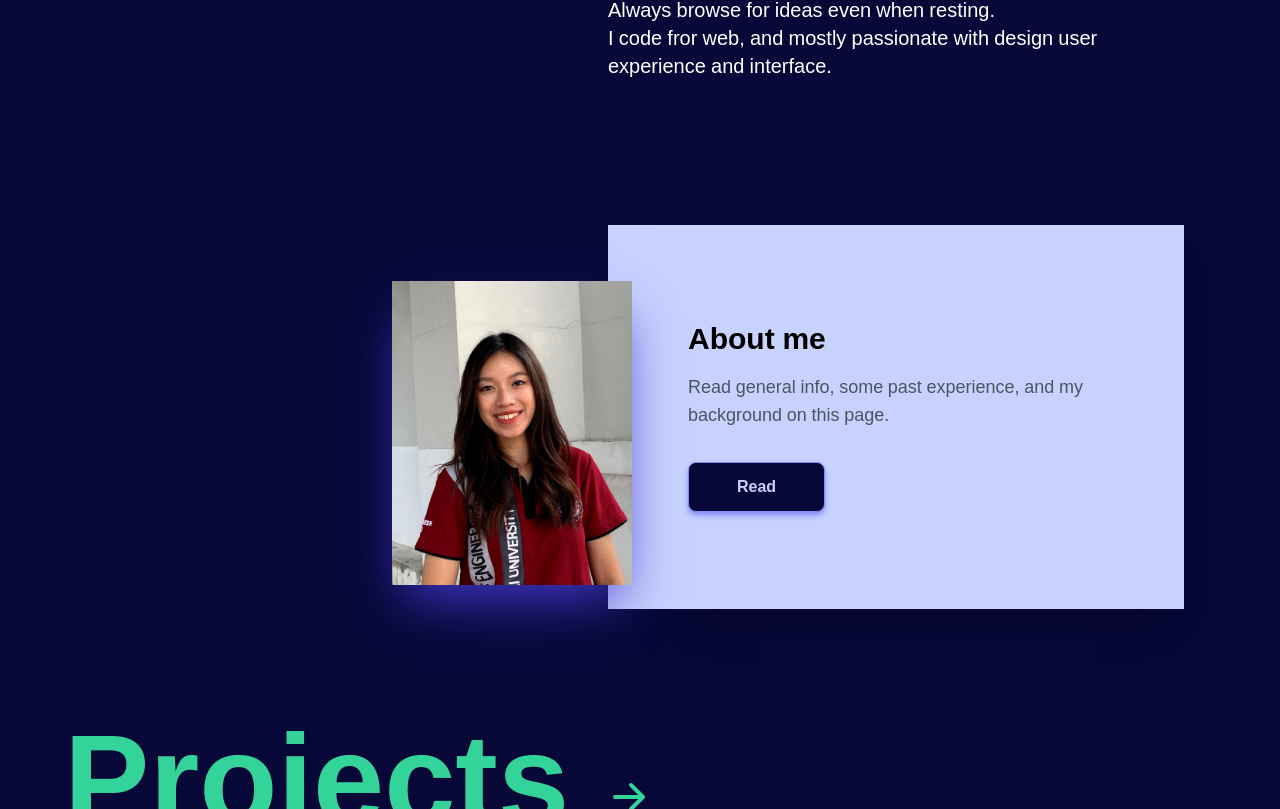
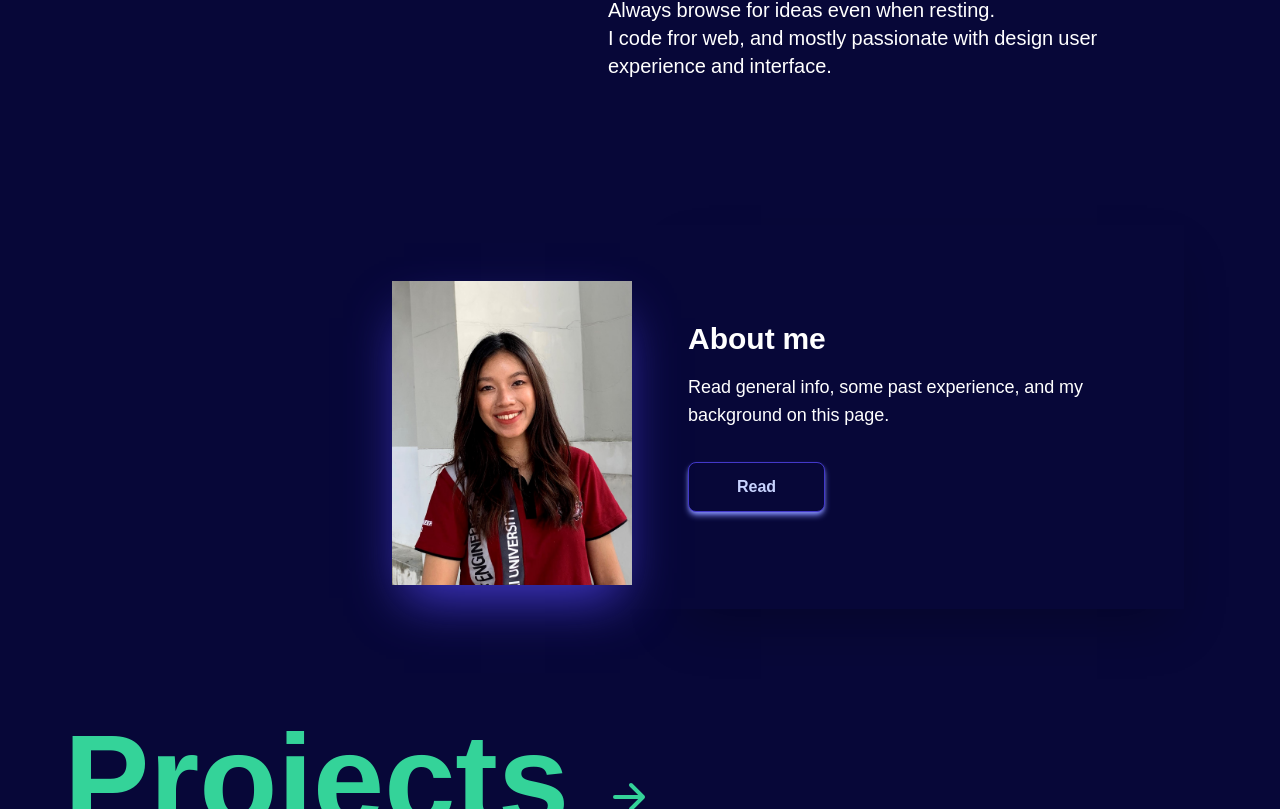
Before and after one commit to yanisapths/portfolio-v2, a Next.js app: page / in a window 1280 px wide. Shown: the part 660-1469 px from the top of the page. Built offline with nearby package versions, Linux system fonts and the light colour scheme.

Commit message:
fix section color

```diff
--- a/components/ui/Section.js
+++ b/components/ui/Section.js
@@ -11,25 +11,24 @@ function Section() {
                 <img
                     className="absolute inset-0 object-cover w-full h-full"
                     src="/asset/user.jpg"
-                    alt="Indoors house"
                 />
                 </div>
             </div>
 
-            <div className="relative flex items-center bg-indigo-200 lg:h-[24rem] xl:h-[24rem]   xl:w-[32rem] ml-8 -mt-8 shadow-2xl">
+            <div className="relative flex items-center bg-[#070738] lg:h-[24rem] xl:h-[24rem]   xl:w-[32rem] ml-8 -mt-8 shadow-2xl">
                 <span
-                className="hidden lg:inset-y-0 lg:absolute  lg:w-16 lg:bg-indigo-200 lg:block lg:-left-16 "
+                className="hidden lg:inset-y-0 lg:absolute  lg:w-16 lg:bg-[#070738] lg:block lg:-left-16 "
                 ></span>
 
                 <div className="p-10 sm:p-16 lg:p-4 ">
-                <h2 className="text-2xl font-bold sm:text-3xl">
+                <h2 className="text-2xl font-bold sm:text-3xl text-white">
                    About me
                 </h2>
 
-                <p className="mt-4 text-gray-600 text-lg pr-4">
+                <p className="mt-4 text-lg pr-4 text-white">
                     Read general info, some past experience, and my background on this page.
                 </p>
-                <div   className="cursor-pointer inline-block font-bold px-12 py-3 mt-8 text-md text-indigo-200 bg-[#070738] border border-indigo-400 rounded-lg active:text-indigo-400 hover:bg-white hover:text-indigo-400 focus:outline-none focus:ring shadow-indigo-400 shadow-md">
+                <div   className="cursor-pointer inline-block font-bold px-12 py-3 mt-8 text-md text-indigo-200 bg-[#070738] border border-indigo-700 rounded-lg  hover:bg-indigo-700 hover:text-white active:text-white focus:outline-none focus:ring shadow-indigo-400 shadow-md">
                 <Link
                     href="/about"
                 >
```
